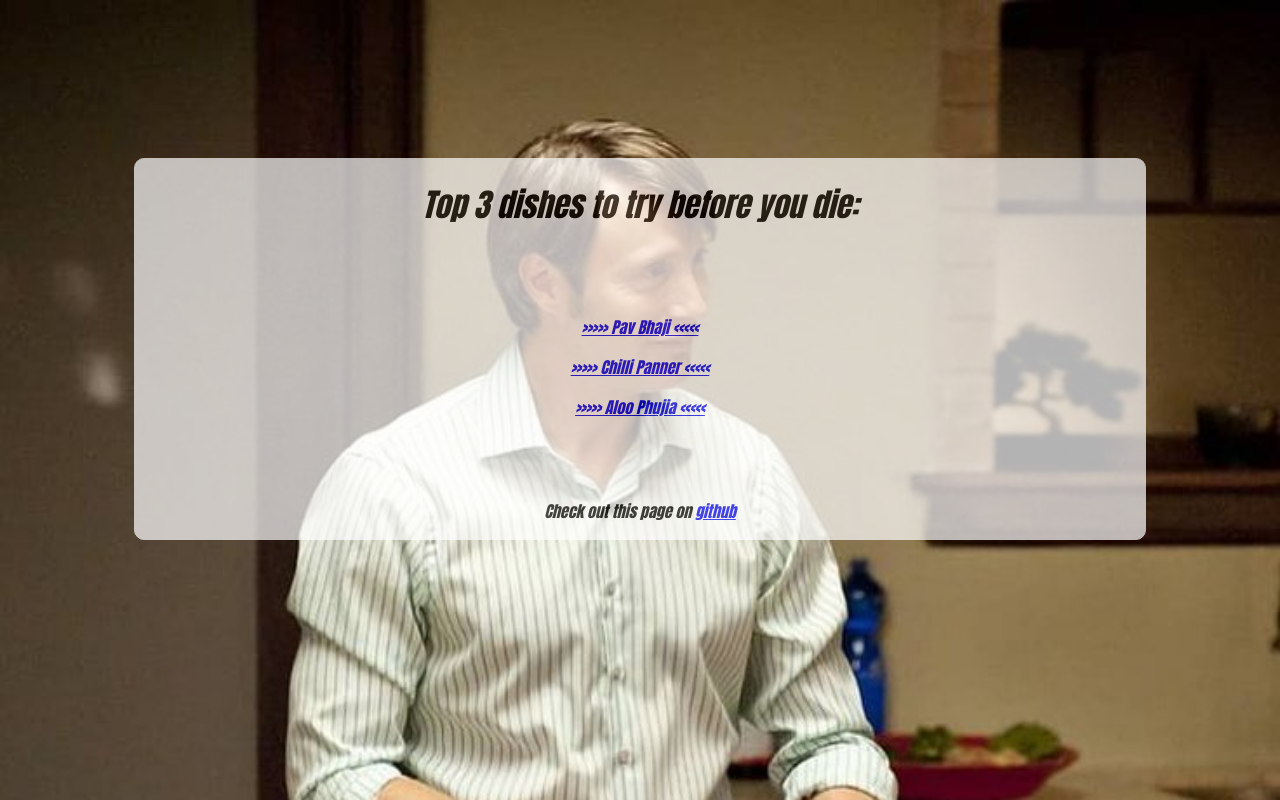
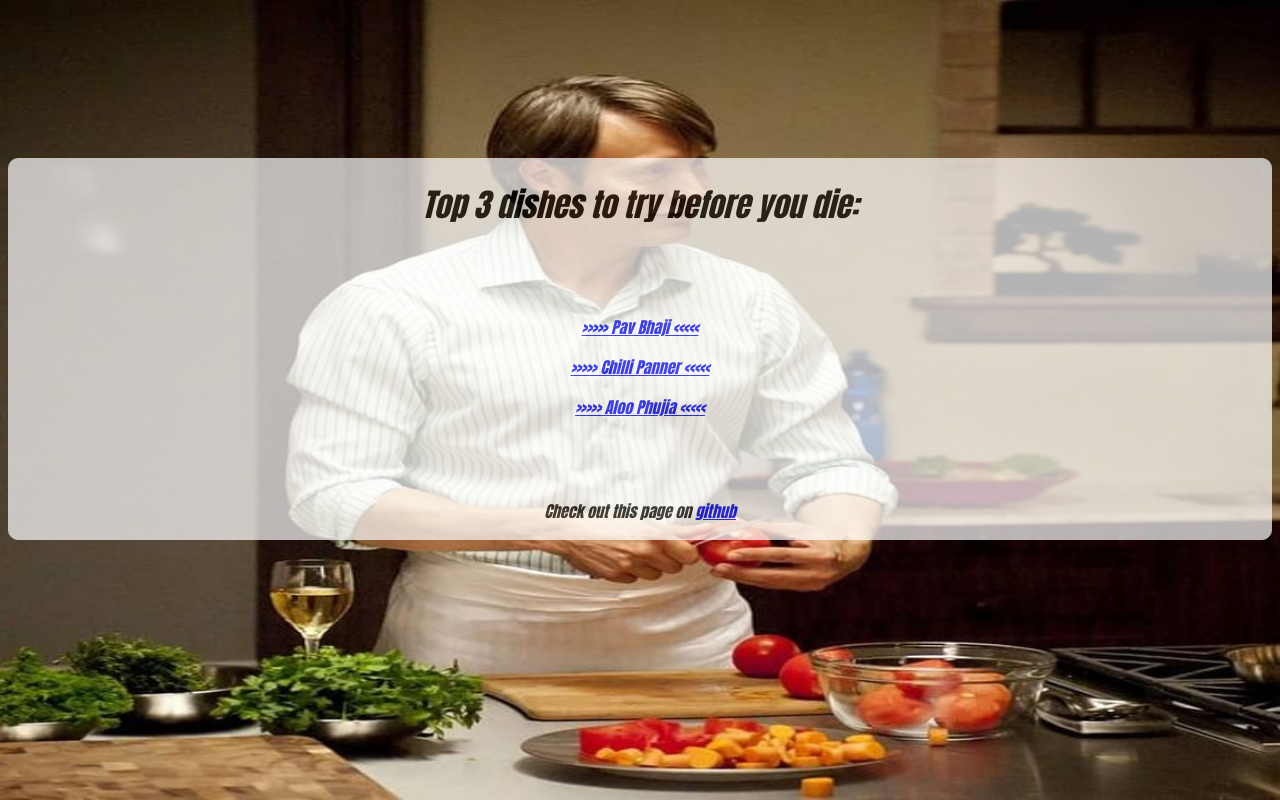
Before and after one commit to thechangamunda/odin-recipies, a plain HTML site: page index.html in a window 1280 px wide. Drawn offline with Linux system fonts and the light colour scheme.

Commit message:
Removed useless code

```diff
--- a/index.html
+++ b/index.html
@@ -7,11 +7,6 @@
     <link rel="stylesheet" href="style.css">
 </head>
 <body>
-    <div class="bgimage">
-        <div class="filter-blur">
-
-        </div>
-    </div>
     <div class="contain">
         <div class="box">
                 <h1><i>Top 3 dishes to try before you die:</i></h1>
--- a/recipies/stylerec.css
+++ b/recipies/stylerec.css
@@ -9,3 +9,8 @@ table, th, td {
 * {
     background-color: #D4B996FF;
 }
+
+.imgr {
+  width: 100%;
+  height: auto;
+}
--- a/style.css
+++ b/style.css
@@ -10,12 +10,14 @@ h1 {
 body {
     background-image: url("background.jpg");
     background-repeat: no-repeat;
-    background-size: cover;
+    background-size:100% 100vh;
+    max-width: 100%;
+    max-height: auto;
+    align-self: center;
   }
 
 .contain {
-    width: auto;
-    height: auto;
+   align-items: center;
   }
 
 .box {
@@ -23,9 +25,10 @@ body {
     border-radius: 10px;
     margin-top: 12.5%;
     margin-bottom: 12.5%;
-    margin-left: 10%;
-    margin-right: 10%;
+    margin-left: auto;
+    margin-right: auto;
     padding: auto;
     background-color: #fff;
     opacity: 0.7;
+    align-self: center;
   }
```
Also changed, not shown: recipies/aloophujia.html (+1 -1 lines), recipies/chilipanner.html (+1 -10 lines).
